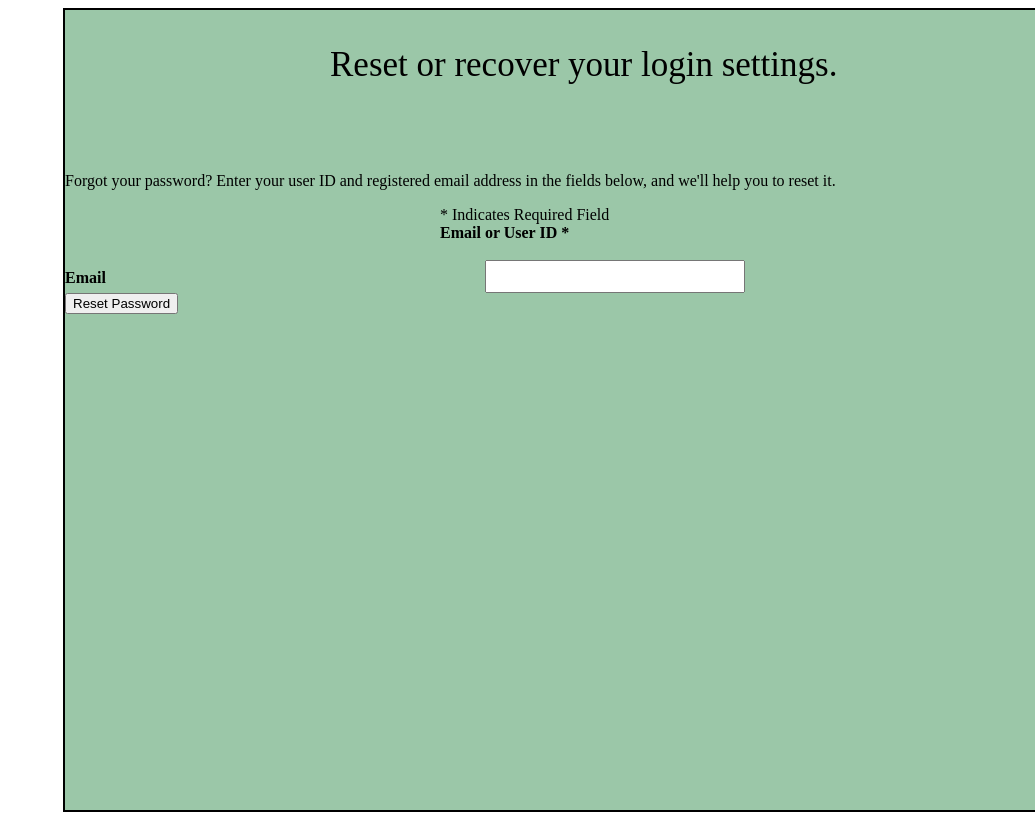
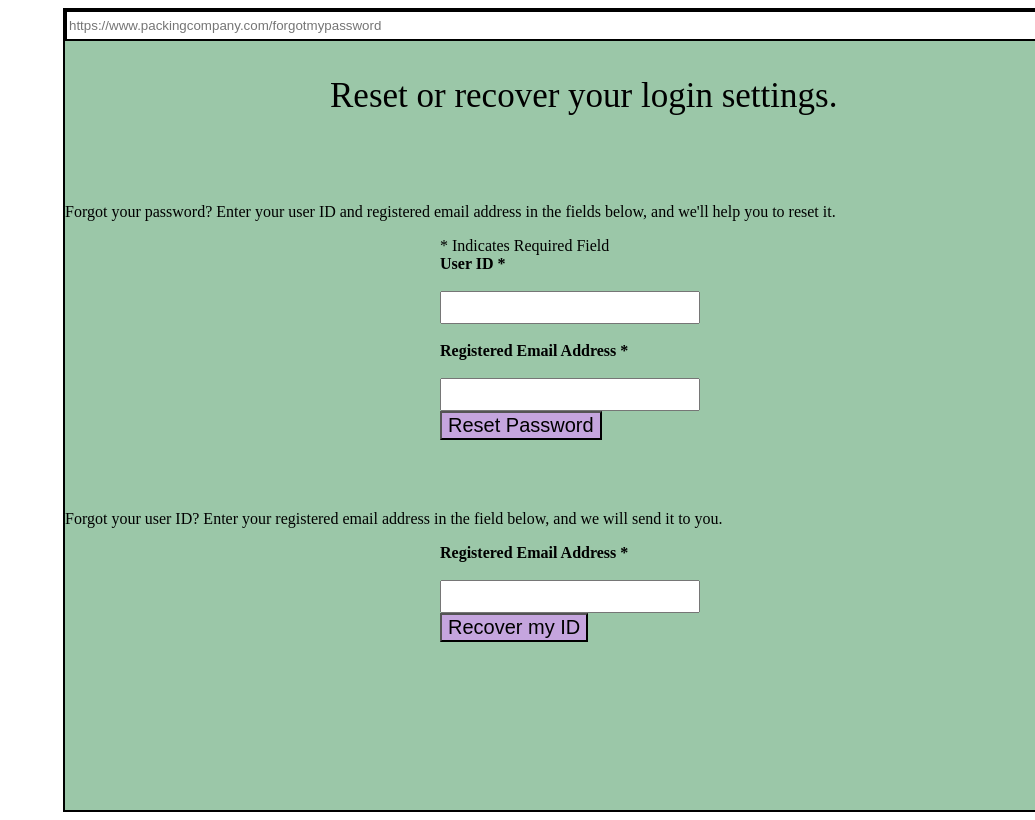
Before and after one commit to 20somethingeggs/email-practice, a plain HTML site: page login.html in a window 1280 px wide. Both pictures are taken after a click on the button "Forgot password?". Shown: the top 820 px of the page, without its empty margins (245-1280 px from the left). Drawn offline with Linux system fonts and the light colour scheme.

Commit message:
Login/forgot password page complete

```diff
--- a/login-style.css
+++ b/login-style.css
@@ -4,8 +4,6 @@
     width: 1000px;
     height: 800px;
     margin-left: 300px;
-
-
 }
 
 #forgot-password {
@@ -14,7 +12,6 @@
     width: 1000px;
     height: 800px;
     margin-left: 300px;
-
 }
 
 #word-login {
@@ -29,12 +26,23 @@
     margin-left: 375px;
 }
 
+#padding1 {
+    padding: 3px;
+    width: 25%;
+    font-size: 20px;
+    margin-left: 375px;
+}
+
 #words {
     margin-left: 375px;
 }
 
 #forg {
     margin-left: 510px;
+}
+
+#forg1 {
+    margin-left: 375px;
 }
 
 #LOGIN {
@@ -47,3 +55,9 @@
     font-size: 35px;
     margin-left: 265px;
 }
+
+#search {
+    border: solid 2px black;
+    height: 25px;
+    width: 99.5%
+}
--- a/login.html
+++ b/login.html
@@ -19,6 +19,7 @@ TODO: Functionality for openDraft function including:
 
         <!-- Login -->
         <div id="login">
+            <input id= "search" type="text" placeholder="https://www.packingcompany.com/login" name="search">
             <div id="word-login">
             <p>Login</p>
             </div>
@@ -46,7 +47,8 @@ TODO: Functionality for openDraft function including:
         </div>
 
         <!-- Forgot Password -->
-        <div id="forgot-password" style="display: None">
+        <div id="forgot-password" style="display: none">
+            <input id= "search" type="text" placeholder="https://www.packingcompany.com/forgotmypassword" name="search">
             <div id="reset">
                 <p>Reset or recover your login settings.</p>
             </div>
@@ -54,15 +56,30 @@ TODO: Functionality for openDraft function including:
             <p> Forgot your password? Enter your user ID and registered email address in the fields below, and we'll help you to reset it.</p>
             <label id="words"<b>* Indicates Required Field</b></label>
             <div>
-                <label id="words" for="To"><b>Email or User ID *</b></label>
+                <label id="words" for="To"><b>User ID *</b></label>
                 <name="email" required>
                 <br><br>
                 <div style="clear: both;"></div>
-                <label for="To"><b>Email</b></label>
-                <input type="text" placeholder="" id="padding" name="email" required>
+                <input type="text" placeholder="" id="padding1" name="email" required>
+                <br><br>
+                <label id="words" for="To"><b>Registered Email Address *</b></label>
+                <name="email" required>
+                <br><br>
+                <div style="clear: both;"></div>
+                <input type="text" placeholder="" id="padding1" name="email" required>
+                <button id = "LOGIN" onclick="login()">Reset Password</button>
+
+                <br><br>
+                <br><br>
+                <p> Forgot your user ID? Enter your registered email address in the field below, and we will send it to you.</p>
+                <label id="words" for="To"><b>Registered Email Address *</b></label>
+                <name="email" required>
+                <br><br>
+                <div style="clear: both;"></div>
+                <input type="text" placeholder="" id="padding1" name="email" required>
+                <button id = "LOGIN" onclick="login()">Recover my ID</button>
+                <br><br>
             </div>
-
-            <button onclick="login()">Reset Password</button>
         </div>
     </body>
 </html>
```
